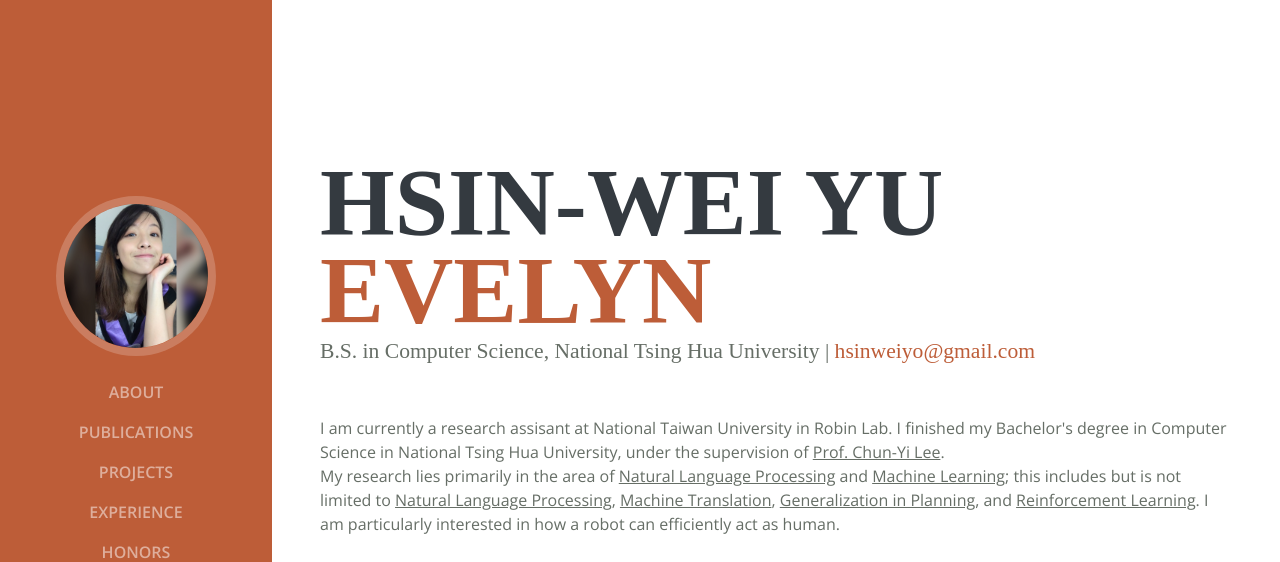
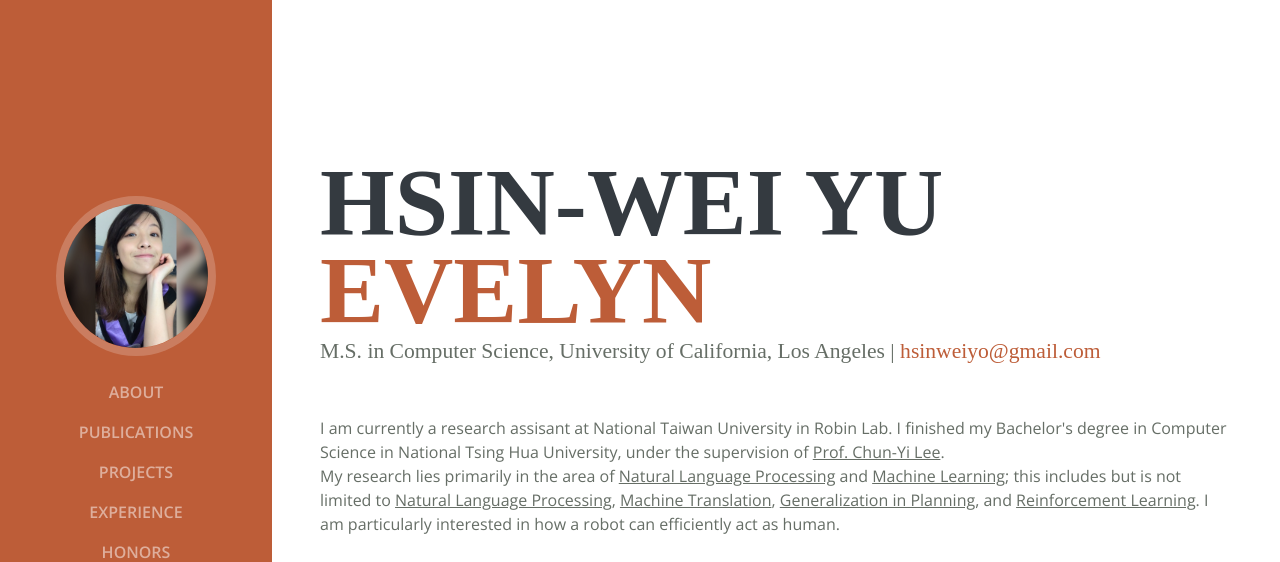
Before and after one commit to hsinweiyo/hsinweiyo.github.io, a plain HTML site: page index.html in a window 1280 px wide. Shown: the top 562 px of the page. Drawn offline with nearby package versions, Linux system fonts and the light colour scheme; a web font is replaced by a local one.

Commit message:
Change school

```diff
--- a/index.html
+++ b/index.html
@@ -76,7 +76,8 @@
           <h1 class="mb-0">Hsin-Wei Yu
             <span class="text-primary">Evelyn</span>
           </h1>
-          <div class="subheading mb-5">B.S. in Computer Science, National Tsing Hua University |
+          <div class="subheading mb-5">M.S. in Computer Science, University of
+            California, Los Angeles |
             <a href="mailto:hcaiaa@connect.ust.hk">hsinweiyo@gmail.com</a>
           </div>
           <p class="mb-5"> I am currently a research assisant at National Taiwan University in Robin Lab. I finished my Bachelor's degree in Computer Science in National Tsing Hua University, under the supervision of  <u>Prof. Chun-Yi Lee</u>. <!--My resume can be downloaded <a target="_blank" href="cv.pdf">here</a>.--> <br>
```
